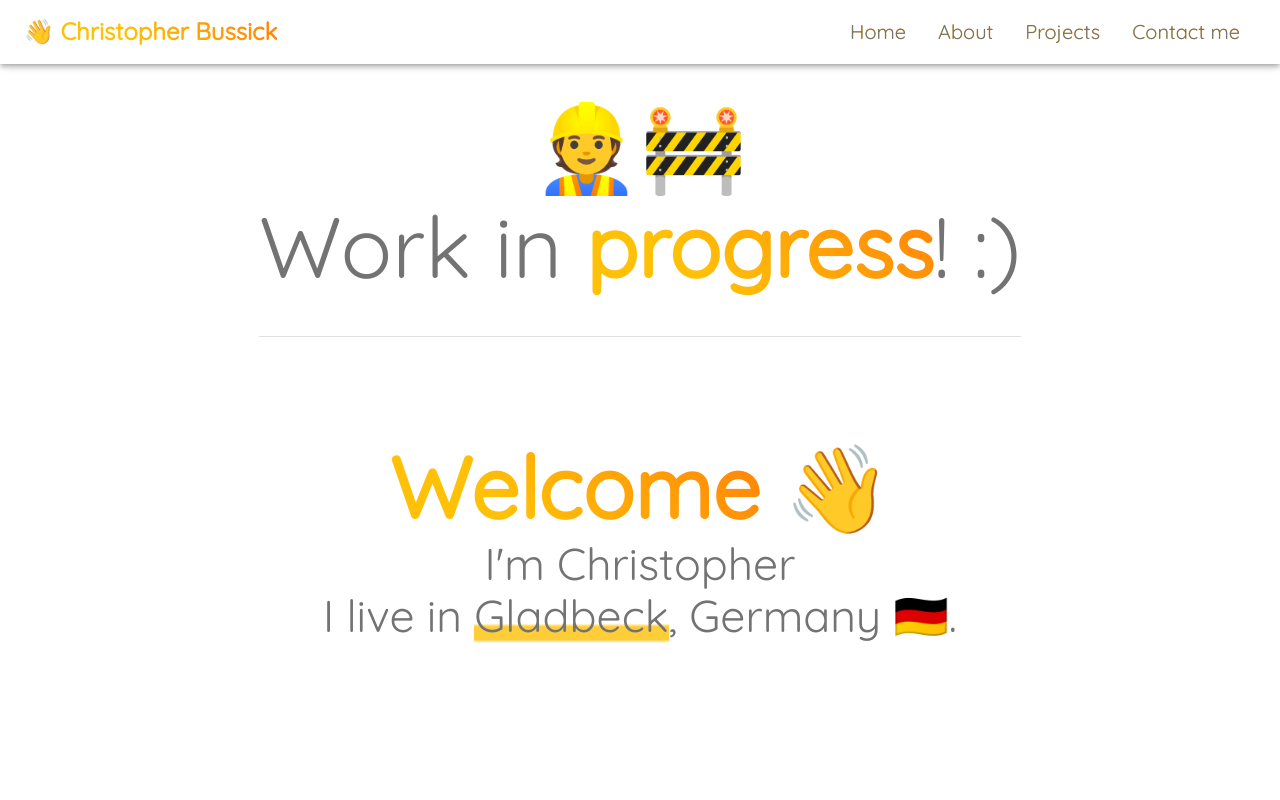
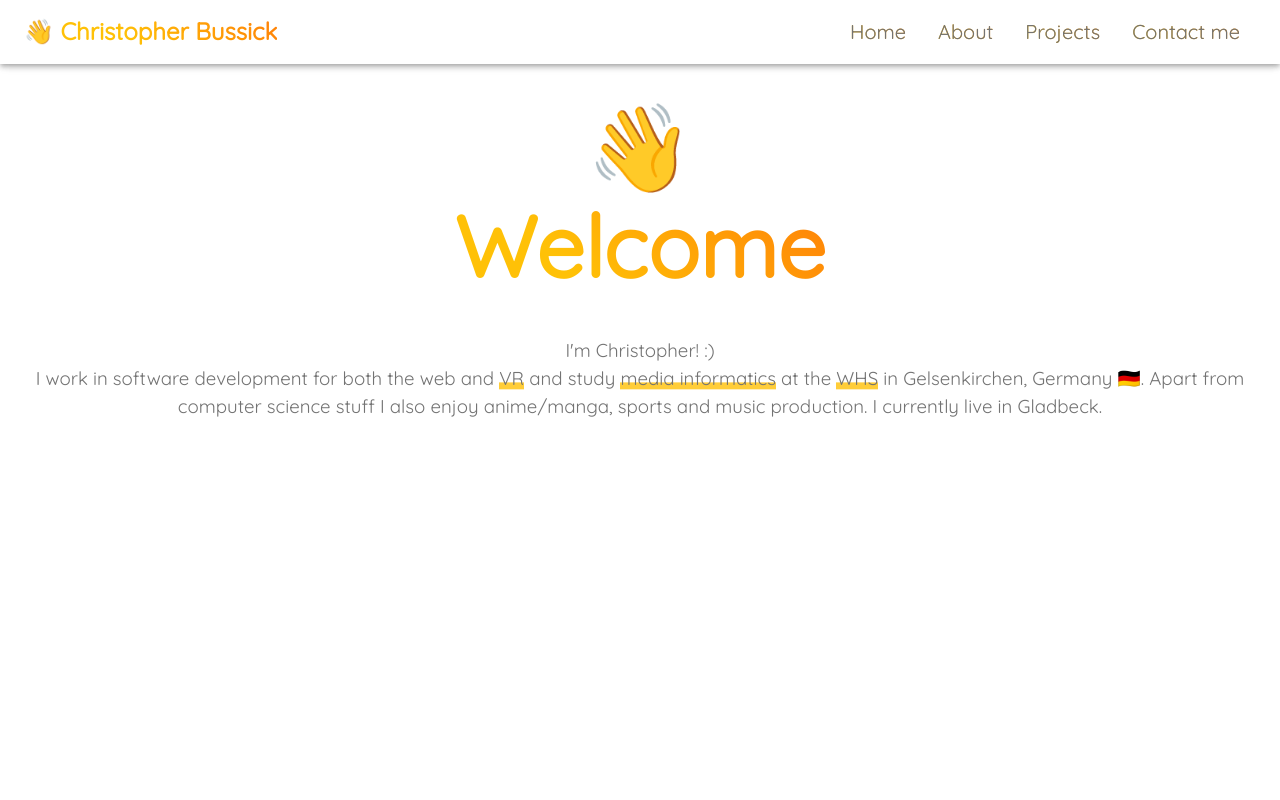
Before and after one commit to cbussick/cb-portfolio, a React (Create React App) app: page / in a window 1280 px wide. Shown: the top 800 px of the page. Built offline with nearby package versions, Linux system fonts and the light colour scheme.

Commit message:
Add some texts

```diff
--- a/src/components/sections/CBHomeSection/CBHomeSection.tsx
+++ b/src/components/sections/CBHomeSection/CBHomeSection.tsx
@@ -1,4 +1,4 @@
-import { Divider, Link, Typography } from "@mui/material";
+import { Box, Link, Typography } from "@mui/material";
 import React from "react";
 import { Section } from "../../../interfaces/Section";
 import CBSectionContainer from "../../CBSectionContainer/CBSectionContainer";
@@ -7,20 +7,31 @@ import CBTextGradient from "../../CBTextGradient/CBTextGradient";
 const CBHomeSection = (): JSX.Element => (
   <CBSectionContainer section={Section.Home}>
     <Typography variant="h1" component="div" sx={{ textAlign: "center" }}>
-      👷🚧
-      <br />
-      Work in <CBTextGradient variant="h1">progress</CBTextGradient>! :)
-      <Divider sx={{ marginTop: 5 }} />
-      <br />
-      <CBTextGradient variant="h1">Welcome</CBTextGradient> 👋
-      <br />
-      <Typography variant="h3">
-        I&apos;m Christopher
-        <br />I live in{" "}
-        <Link href="https://en.wikipedia.org/wiki/Gladbeck" target="_blank">
-          Gladbeck
-        </Link>
-        , Germany 🇩🇪.
+      <Box sx={{ marginBottom: 5 }}>
+        👋
+        <br />
+        <CBTextGradient variant="h1">Welcome</CBTextGradient>
+      </Box>
+      <Typography>
+        I&apos;m Christopher! :)
+        <br /> I work in software development for both the web and{" "}
+        <Link
+          href="https://en.wikipedia.org/wiki/Virtual_reality"
+          target="_blank"
+        >
+          VR
+        </Link>{" "}
+        and study{" "}
+        <Link href="https://www.w-hs.de/medieninformatik-ge/" target="_blank">
+          media informatics
+        </Link>{" "}
+        at the{" "}
+        <Link href="https://www.w-hs.de/" target="_blank">
+          WHS
+        </Link>{" "}
+        in Gelsenkirchen, Germany 🇩🇪. Apart from computer science stuff I also
+        enjoy anime/manga, sports and music production. I currently live in
+        Gladbeck.
       </Typography>
     </Typography>
   </CBSectionContainer>
--- a/src/components/sections/CBProjectsSection/CBProjectsSection.tsx
+++ b/src/components/sections/CBProjectsSection/CBProjectsSection.tsx
@@ -9,7 +9,8 @@ const CBProjectsSection = (): JSX.Element => (
     <Typography variant="h1" component="div" sx={{ textAlign: "center" }}>
       💡👷
       <br />
-      <CBTextGradient variant="h1">Projects</CBTextGradient> I&apos;ve worked on
+      Some <CBTextGradient variant="h1">Projects</CBTextGradient> I&apos;ve
+      worked on
     </Typography>
   </CBSectionContainer>
 );
```
